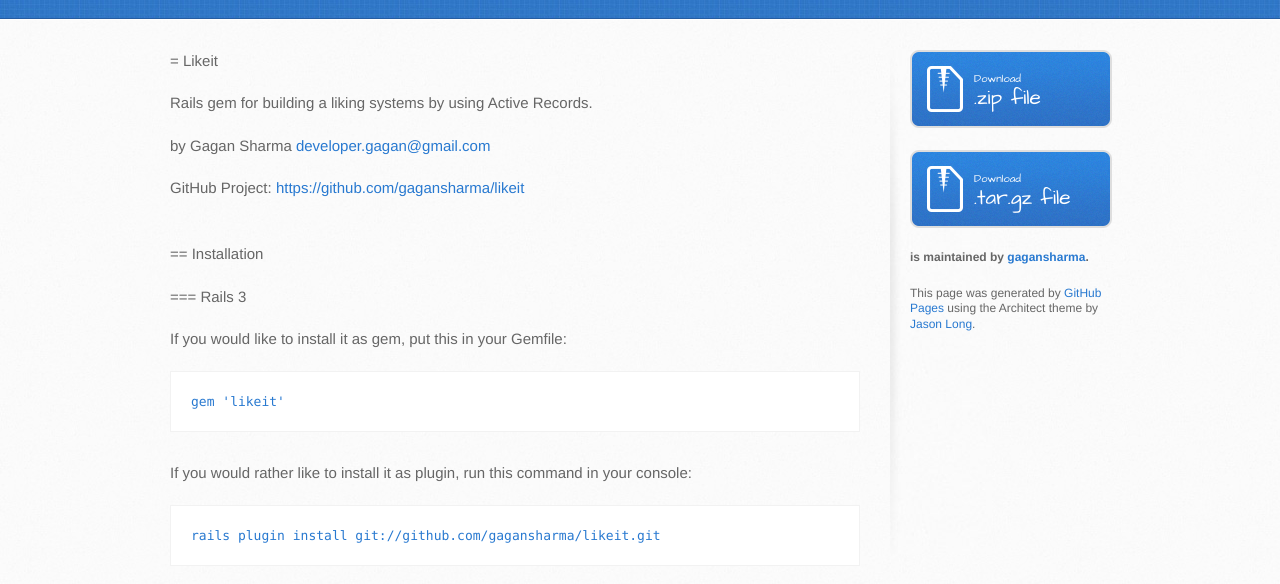
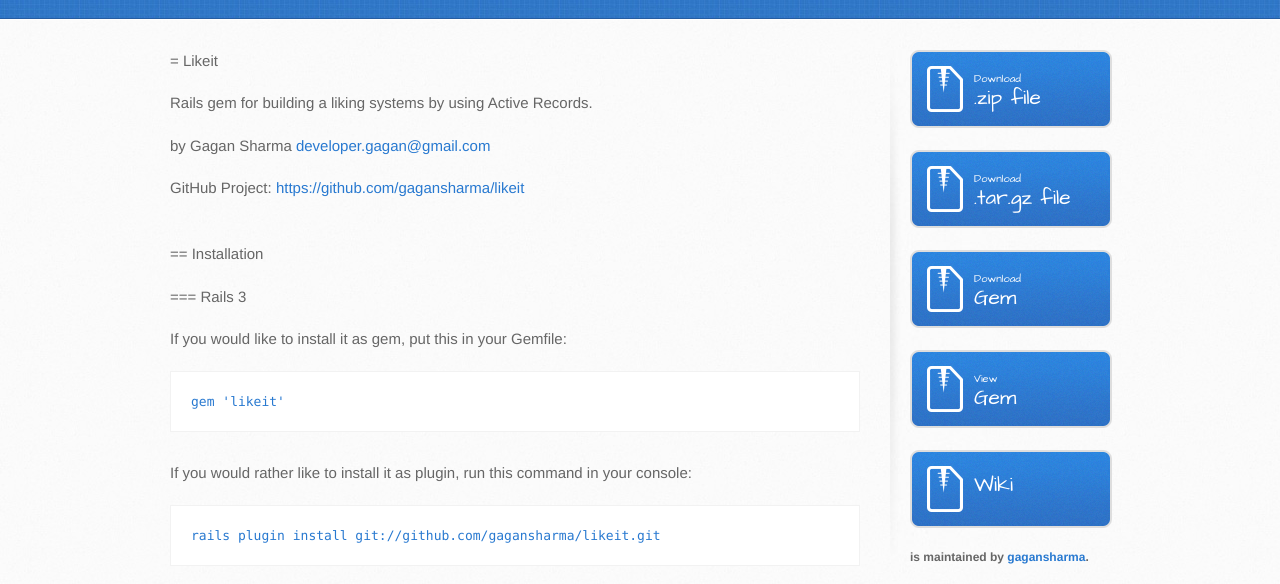
Before and after one commit to gagansharma/likeit, a plain HTML site: page index.html in a window 1280 px wide. Shown: the part 216-800 px from the top of the page. Drawn offline with Linux system fonts and the light colour scheme.

Commit message:
Update index.html

```diff
--- a/index.html
+++ b/index.html
@@ -142,10 +142,21 @@ end
             <small>Download</small>
             .tar.gz file
           </a>
+          <a href="https://rubygems.org/downloads/likeit-0.0.2.gem" class="button">
+            <small>Download</small>
+            Gem
+          </a>
+          <a href="https://rubygems.org/gems/likeit" class="button">
+            <small>View</small>
+            Gem
+          </a>
+          <a href="https://github.com/gagansharma/likeit/wiki" class="button">
+            Wiki
+          </a>
 
           <p class="repo-owner"><a href="https://github.com/gagansharma/likeit"></a> is maintained by <a href="https://github.com/gagansharma">gagansharma</a>.</p>
 
-          <p>This page was generated by <a href="pages.github.com">GitHub Pages</a> using the Architect theme by <a href="http://twitter.com/jasonlong">Jason Long</a>.</p>
+
         </aside>
       </div>
     </div>
```
